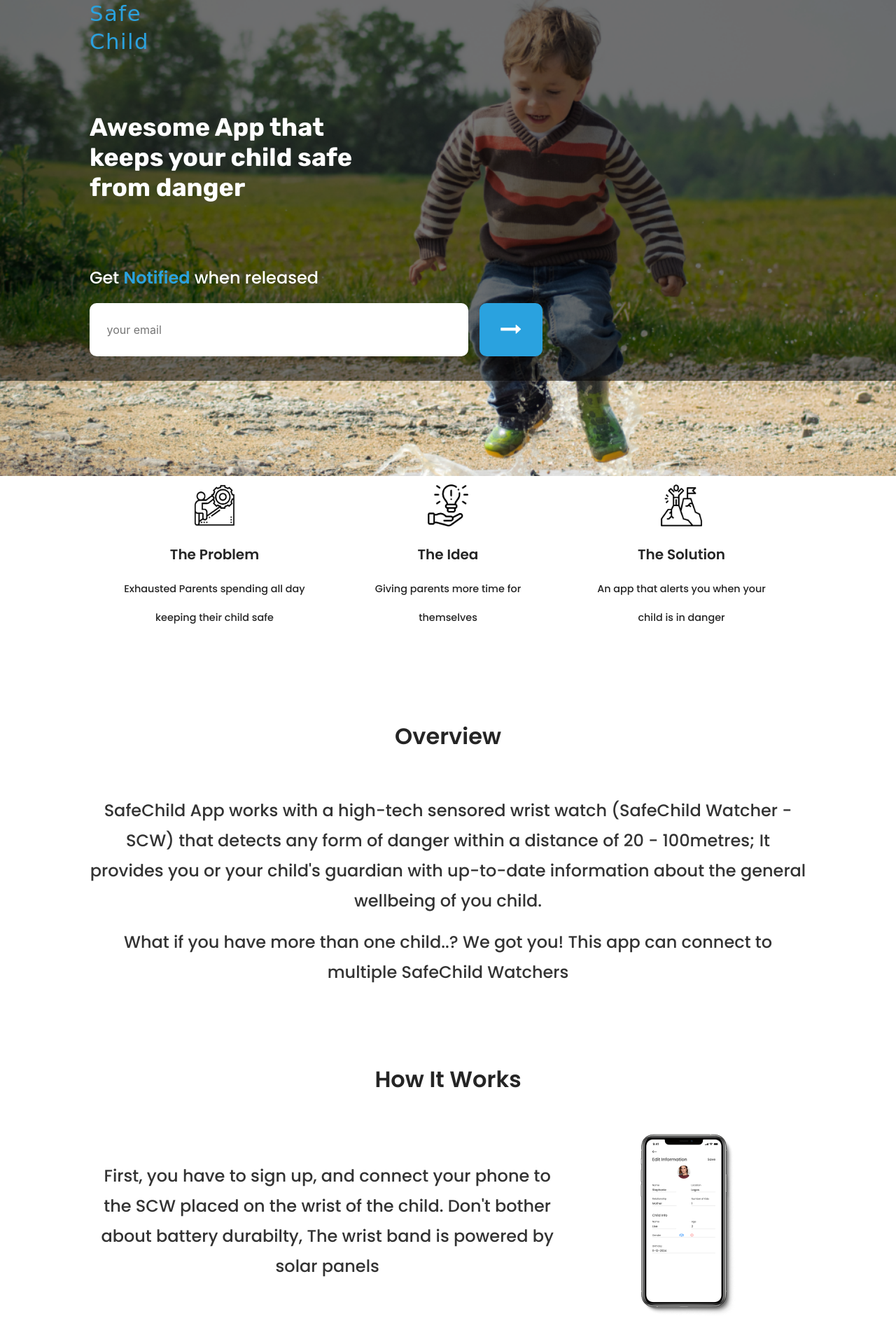
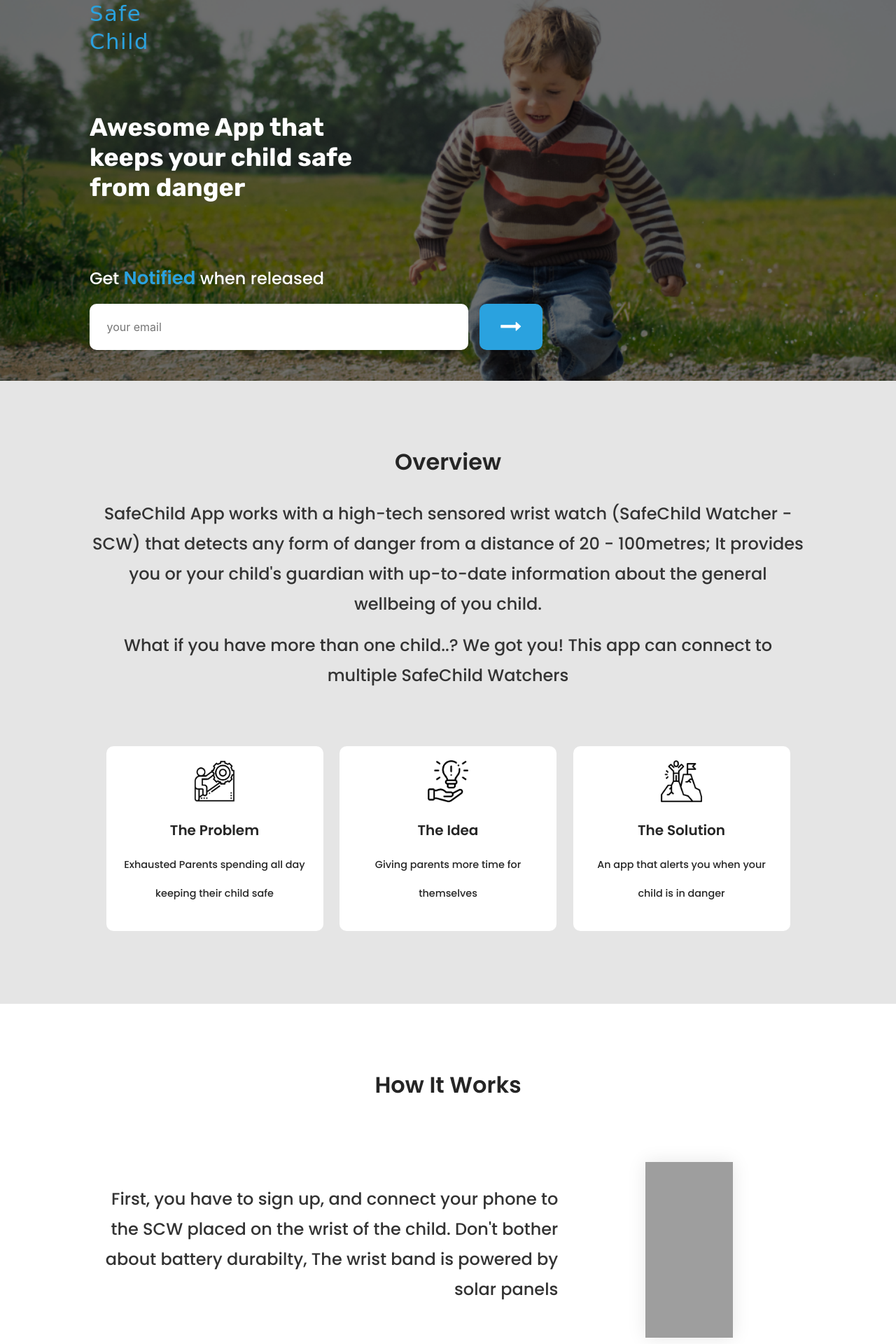
Before and after one commit to nwachiii/SafeChild, a PHP site: page /index.html in a window 1280 px wide. Shown: the top 1920 px of the page at 70% size. Run offline with PHP 8.4, Linux system fonts and the light colour scheme; some libraries are stand-ins or nearby versions; some web fonts are replaced; grey boxes are pictures that could not be loaded.

Commit message:
feat: new design changes

```diff
--- a/assets/css/style.css
+++ b/assets/css/style.css
@@ -25,8 +25,7 @@ body {
     max-width: 100%;
     flex: 0 0 100%;
     top: 0;
-    margin-bottom: 2em;
-    height: 544px;
+    height: 600px;
 }
 
 .overlay {
@@ -41,7 +40,6 @@ body {
 
 .header-img {
     width: 100%;
-    justify-self: stretch;
     height: 100%;
     opacity: 1;
 }
@@ -61,6 +59,7 @@ body {
 .color-text {
     color: #2AA2DF;
     font-weight: 900;
+    font-size: 26px;
 }
 
 .header-text {
@@ -85,7 +84,6 @@ p {
     font-weight: normal;
     font-size: 24px;
     line-height: 43px;
-    text-align: center;
     color: #333333;
 }
 
@@ -113,7 +111,7 @@ p {
 }
 
 .btn-submit {
-    height: 76px;
+    height: 66px;
     width: 90.29px;
     background: #2AA2DF;
     border-radius: 10px;
@@ -122,7 +120,7 @@ p {
 
 .input {
     width: 541px;
-    height: 76px;
+    height: 66px;
     border-radius: 10px;
     padding: 20px;
     border-style: none;
@@ -138,8 +136,9 @@ p {
 /*-----------------SECTION 1---------------*/
 #sec1 {
     position: relative;
-    margin-top: 6em;
+    margin-top: 0;
     max-width: 100%;
+    background-color: #E5E5E5;
 }
 
 .elements1 {
@@ -147,8 +146,8 @@ p {
     flex-direction: row;
     justify-content: space-evenly;
     max-width: 80%;
-    margin-right: auto;
-    margin-left: auto;
+    margin: 4em auto;
+    padding-bottom: 40px;
 }
 
 .elements2 {
@@ -161,7 +160,7 @@ p {
 }
 
 .elements2 h1 {
-    margin-bottom: 2em;
+    margin-bottom: 1em;
 }
 
 h5 {
@@ -182,11 +181,15 @@ h5 {
     align-items: center;
     text-align: center;
     padding: 20px;
+    background-color: #FFFFFF;
+    border-radius: 10px;
+    border-color: white;
+    border-style: none;
 }
 
 .sec1-col p {
     font-size: 18px;
-    font-weight: 700;
+    font-weight: normal;
     line-height: 40px;
     width: 270px;
     height: 80px;
@@ -220,6 +223,10 @@ h5 {
     max-width: 100%;
 }
 
+.sec2-text {
+    align-self: center;
+}
+
 .sec2-elements {
     display: flex;
     flex-direction: column;
@@ -230,12 +237,9 @@ h5 {
     margin-right: auto;
 }
 
-.sec2-text {
-    align-self: center;
-}
 
 .sec2-row {
-    margin-top: 1em;
+    margin-top: 3em;
     margin-bottom: 2em;
 }
 
@@ -260,9 +264,6 @@ h5 {
     margin-bottom: 2em;
 }
 
-.pop-up {
-    cursor: pointer;
-}
 
 /*------------------------------------------------*/
 /* -----------------SECTION 4------------------------- */
@@ -289,9 +290,33 @@ h5 {
 }
 /*----------------------------------------------*/
 /*------------------MODAL-----------------------*/
+.img-responsive {
+    width: 100%;
+}
 .modal-content {
-    background: #0000008a;
+    max-height: calc(100vh - 40px);
+    overflow-y: auto;
+    padding: 15px;
+    background-color: #00000013;
 }
+
+.pop-up {
+    box-shadow: 0 0 25px rgba(0,0,0,0.1);
+    transition: 0.89s ease;
+    text-align: center;
+    height: 250.54px;
+    width: 125.07px;
+}
+
+.pop-up:hover {
+    cursor: pointer;
+    transform: scale(1.67);
+    box-shadow: 0 0 40px rgba(0,0,0,0.4);
+    transition: 0.5s ease;
+}
+
+
+/*----------------------------------------*/
 /*-------------------------------------*/
 
 /* On screens that are 992px wide or less*/
--- a/assets/form.php
+++ b/assets/form.php
@@ -4,6 +4,7 @@
 
         //connect to MySQL
         $conn = new mysqli( 'sql2.freesqldatabase.com', 'sql2354768', 'rZ2*hT3!', 'sql2354768' );
+
 
         //Check our connection.
     if ( $conn -> connect_error ) {
--- /dev/null
+++ b/composer.json
@@ -0,0 +1,3 @@
+{
+	"name" : "Jon"
+}
--- a/index.html
+++ b/index.html
@@ -37,6 +37,11 @@
 
 <!-- section 1 contains to sub sections: The problem, idea and solution markup goes into elements1; elements2 section has the overview area -->
     <section id="sec1" class="sec1">
+        <div class="elements2">
+            <h1 class="section-title">Overview</h1>
+            <p class="sec2-text text-center">SafeChild App works with a high-tech sensored wrist watch (SafeChild Watcher - SCW) that detects any form of danger from a distance of 20 - 100metres; It provides you or your child's guardian with up-to-date information about the general wellbeing of you child.<br> </p>
+            <p class="sec2-text text-center">What if you have more than one child..? We got you! This app can connect to multiple SafeChild Watchers</p>
+        </div>
         <div class="elements1">
             <div class="sec1-col">
                 <img class="sec1-svg" src="./assets/img/problem-img.png" alt="">
@@ -54,11 +59,6 @@
                 <p><small>An app that alerts you when your child is in danger </small> </p>
             </div>
         </div>
-        <div class="elements2">
-            <h1 class="section-title">Overview</h1>
-            <p>SafeChild App works with a high-tech sensored wrist watch (SafeChild Watcher - SCW) that detects any form of danger within a distance of 20 - 100metres; It provides you or your child's guardian with up-to-date information about the general wellbeing of you child.<br> </p>
-            <p>What if you have more than one child..? We got you! This app can connect to multiple SafeChild Watchers</p>
-        </div>
     </section>
 
 <!-- How it works, goes into section 2 (sec2) -->
@@ -67,27 +67,27 @@
         <div class="sec2-elements">
             <div class="sec2-row row">
                 <div class="col-sm-12 col-md-6 col-lg-8 sec2-text">
-                    <p>First, you have to sign up, and connect your phone to the SCW placed on the wrist of the child. Don't bother about battery durabilty, The wrist band is powered by solar panels</p>
+                    <p class="text-right">First, you have to sign up, and connect your phone to the SCW placed on the wrist of the child. Don't bother about battery durabilty, The wrist band is powered by solar panels</p>
                 </div>
                 <div class="col-sm-12 col-md-6 col-lg-4 text-center">
-                    <img class="phone1 pop-up" src="./assets/img/iPhone1.png" alt="">
+                    <img class="phone1 pop-up" src="./assets/img/iPhone1.svg" alt="">
                 </div>
             </div>
             <div class="sec2-row row row2">
                 <div class="col-sm-12 col-md-6 col-lg-4 text-center">
-                    <img class="phone2 pop-up" src="./assets/img/iPhone2.png" alt="">
+                    <img class="phone2 pop-up" src="./assets/img/iPhone2.svg" alt="">
                 </div>
-                <div class="col-sm-12 col-md-6 col-lg-8 sec2-text">
+                <div class="col-sm-12 col-md-6 col-lg-8 sec2-text text-left">
                     <p>Set up your profile, by providing us with information about yourself and child. This would give you more control, and also help us provide you with better service</p>
 
                 </div>
             </div>
             <div class="sec2-row row">
-                <div class="col-sm-12 col-md-6 col-lg-8 sec2-text">
+                <div class="col-sm-12 col-md-6 col-lg-8 sec2-text text-right">
                     <p>Finally, set your notification setting and volume to your preference. SafeChild App rings out loudly by default, and pop up alerts when your child is in danger.<br> How easy is that!</p>
                 </div>
                 <div class="col-sm-12 col-md-6 col-lg-4 text-center">
-                    <img class="phone3 pop-up" src="./assets/img/iPhone3.png" alt="">
+                    <img class="phone3 pop-up" src="./assets/img/iPhone3.svg" alt="">
                 </div>
             </div>
         </div>
@@ -98,13 +98,13 @@
         <h1 class="section-title">Advanced Features</h1>
         <div class="sec3-elements row">
             <div class="iPhone4 col-sm-12 col-md-6 col-lg-4 text-center">
-                <img class="pop-up" src="./assets/img/iPhone4.png" alt="">
+                <img class="pop-up" src="./assets/img/iPhone4.svg" alt="">
             </div>
             <div class="iPhone5 col-sm-12 col-md-6 col-lg-4 text-center">
-                <img class="pop-up" src="./assets/img/iPhone5.png" alt="">
+                <img class="pop-up" src="./assets/img/iPhone5.svg" alt="">
             </div>
             <div class="iPhone6 col-sm-12 col-md-12 col-lg-4 text-center">
-                <img class="pop-up" src="./assets/img/iPhone6.png" alt="">
+                <img class="pop-up" src="./assets/img/iPhone6.svg" alt="">
             </div>
         </div>
     </section>
@@ -124,7 +124,7 @@
     <div class="modal fade" id="iPhone1" >
         <div class="modal-dialog">
            <div class="modal-content">
-               <img src="" alt=""/ class="img-responsive" style="width: 100%;">
+               <img src="" alt=""/ class="img-responsive">
            </div>
         </div>
     </div>
```
Also changed, not shown: form.php (deleted, +0 -21 lines), index.php (added, +7 -0 lines), assets/img/howitworks-bkgrd.png (added), assets/img/iPhone1.png, assets/img/iPhone1.svg (added), assets/img/iPhone2.png, assets/img/iPhone2.svg (added), assets/img/iPhone3.png, assets/img/iPhone3.svg (added), assets/img/iPhone4.png, assets/img/iPhone4.svg (added), assets/img/iPhone5.svg (added), assets/img/iPhone6.svg (added).
